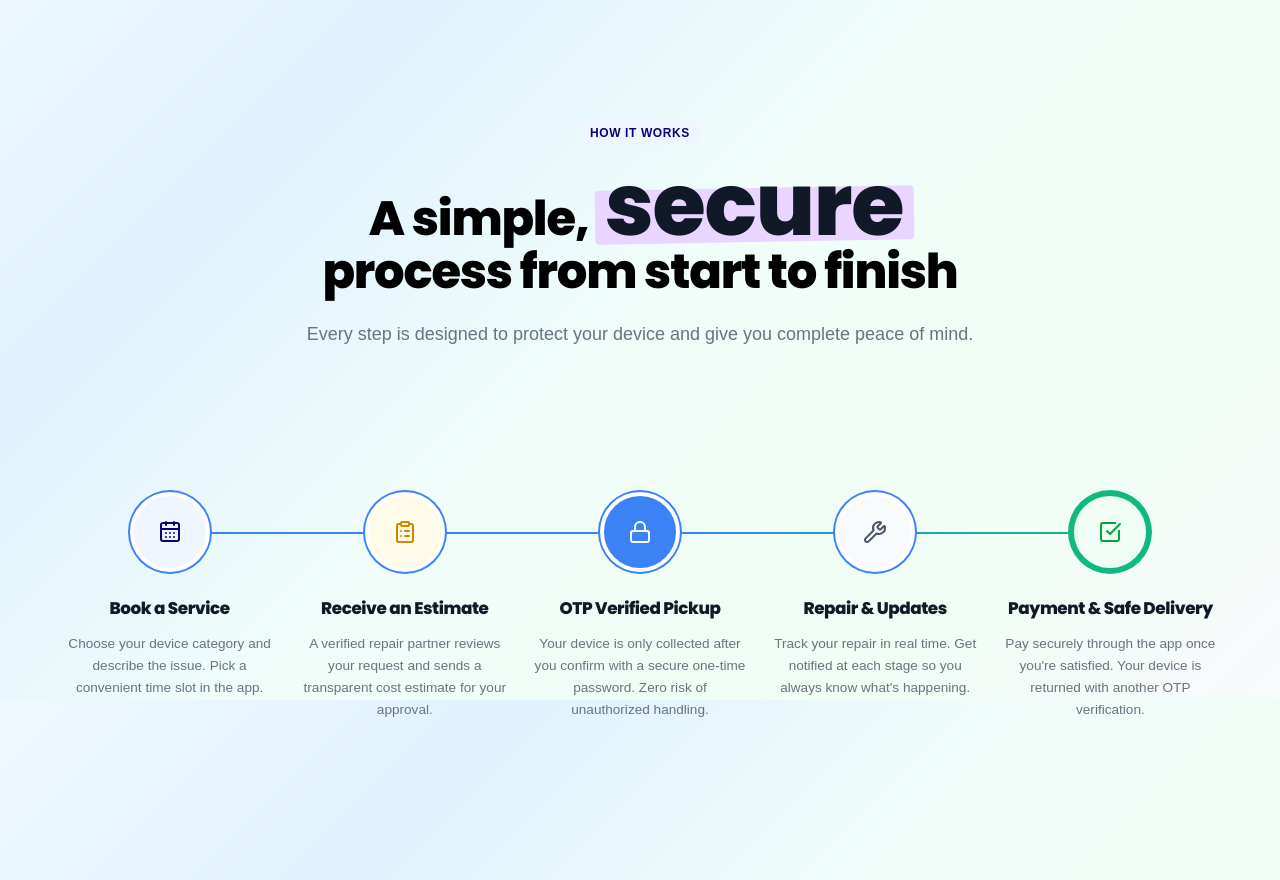
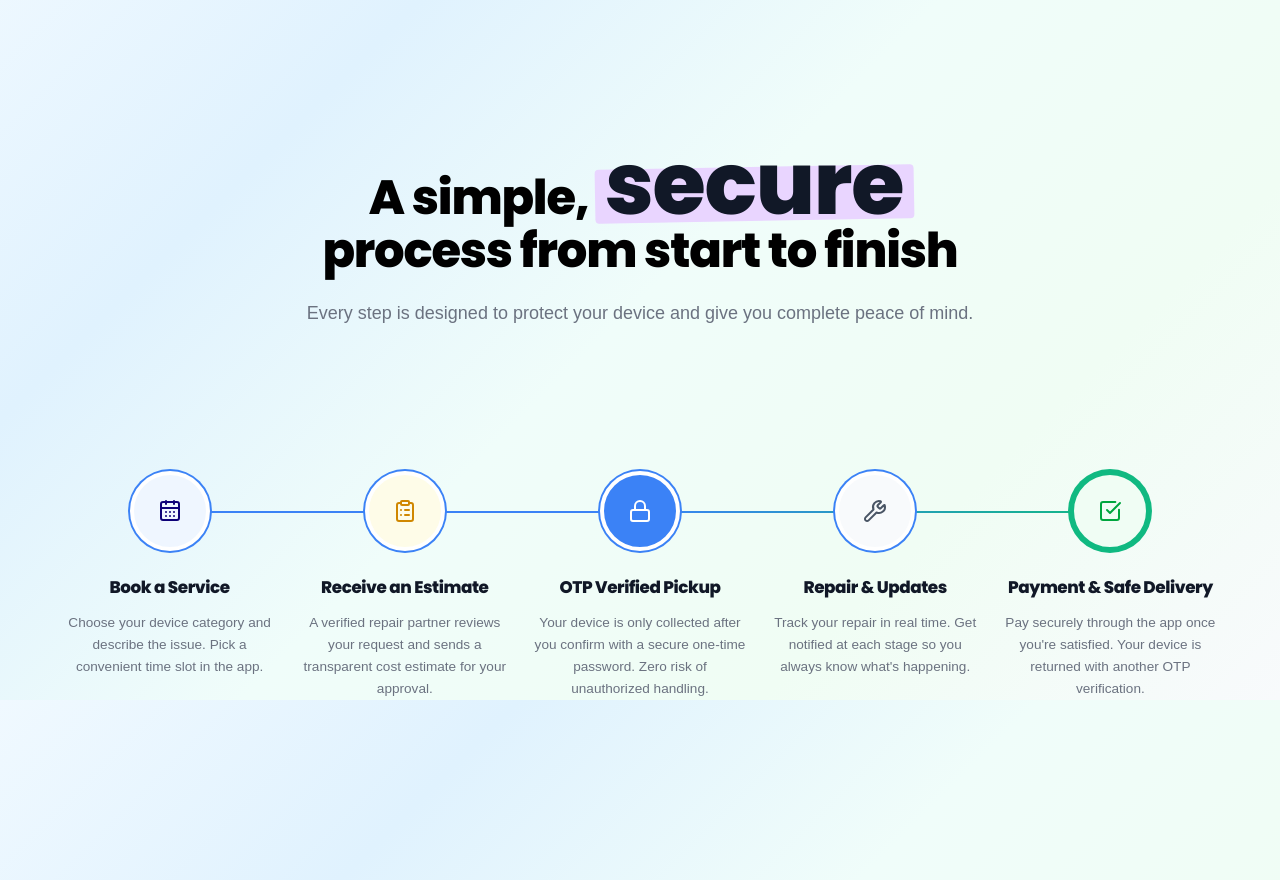
Before and after one commit to Saneajayy/rparwebb, a React (Vite) app: page / in a window 1280 px wide. Shown: the part 900-1780 px from the top of the page. Built offline with nearby package versions, Linux system fonts and the light colour scheme; a web font is replaced by a local one.

Commit message:
UI: final removal of 'How It Works' badge

```diff
--- a/src/pages/Working.jsx
+++ b/src/pages/Working.jsx
@@ -37,7 +37,6 @@ const Working = () => {
   return (
     <div className="working-container max-w-7xl section">
       <div className="text-center mb-16 reveal">
-        <div className="badge">HOW IT WORKS</div>
         <h1 className="text-5xl font-bold mb-6">A simple, <span className="highlight">secure</span><br />process from start to finish</h1>
         <p className="text-muted text-lg max-w-2xl mx-auto">
           Every step is designed to protect your device and give you complete peace of mind.
```
